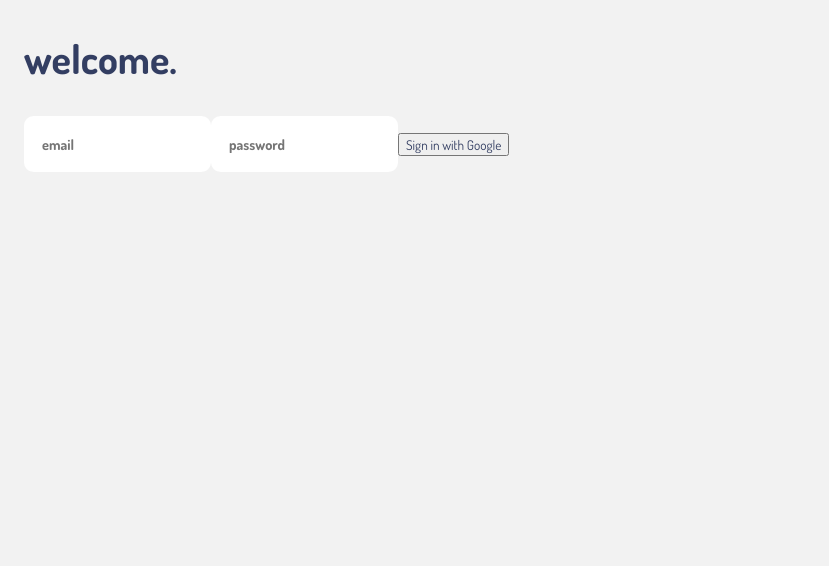
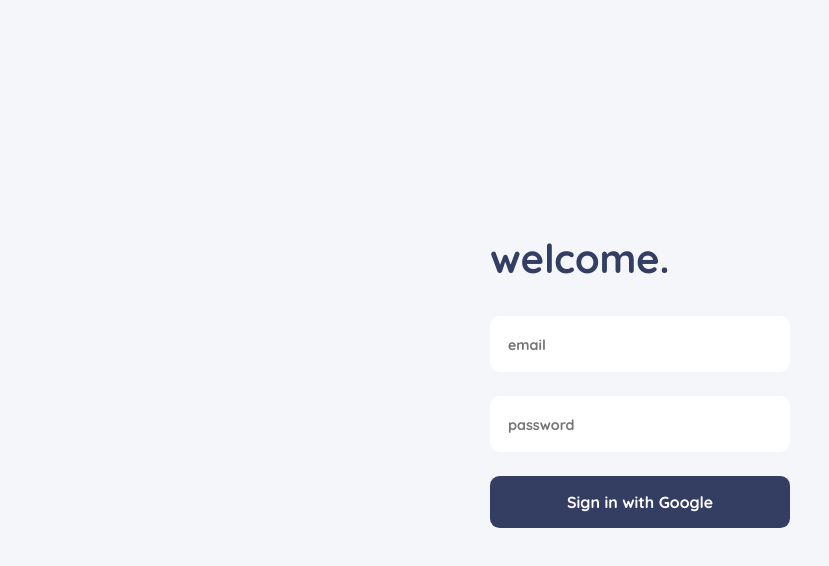
Before and after one commit to JamesODonoghue/finance-app, a React (Create React App) app in the folder frontend/: page / in a window 1280 px wide. Shown: the top 566 px of the page, without its empty margins (0-829 px from the left). Built offline with nearby package versions, Linux system fonts and the light colour scheme.

Commit message:
style updates.

```diff
--- a/frontend/package.json
+++ b/frontend/package.json
@@ -3,6 +3,10 @@
     "version": "0.1.0",
     "private": true,
     "dependencies": {
+        "@fortawesome/fontawesome-svg-core": "^1.2.27",
+        "@fortawesome/free-regular-svg-icons": "^5.12.1",
+        "@fortawesome/free-solid-svg-icons": "^5.12.1",
+        "@fortawesome/react-fontawesome": "^0.1.9",
         "@nestjs/common": "^6.11.7",
         "@nestjs/core": "^6.11.7",
         "@testing-library/jest-dom": "^4.2.4",
--- a/frontend/src/App.css
+++ b/frontend/src/App.css
@@ -11,10 +11,10 @@
     font-weight: normal;
 }
 
-.app {
+/* .app {
     max-width: 1600px;
     margin: auto;
-}
+} */
 
 .login-btn {
     width: 100%;
@@ -45,7 +45,3 @@
     background: var(--bg-color-secondary);
     padding: 1.5rem;
 }
-
-nav {
-    justify-self: center;
-}
--- a/frontend/src/App.tsx
+++ b/frontend/src/App.tsx
@@ -5,6 +5,7 @@
 
 import { ProtectedRoute } from './shared/components/ProtectedRoute';
 import { Authenticate } from './Auth/Authenticate';
+import { Navbar } from './App/Navbar/Navbar';
 
 export const App = () => {
     return (
--- a/frontend/src/App/UserInfo/UserInfo.css
+++ b/frontend/src/App/UserInfo/UserInfo.css
@@ -12,3 +12,9 @@
     margin-left: 1rem;
     border: 3px solid var(--txt-color-primary);
 }
+
+@media only screen and (min-device-width: 375px) and (max-device-width: 812px) {
+    .user-info_name {
+        display: none;
+    }
+}
--- a/frontend/src/Auth/Authenticate.tsx
+++ b/frontend/src/Auth/Authenticate.tsx
@@ -4,7 +4,7 @@
 import { parse } from 'query-string';
 import { Button } from '../shared/components/Button/Button';
 import { Input } from '../shared/components/Input/Input';
-
+import './Authenticate.css';
 export const Authenticate = () => {
     const history = useHistory();
     let handleLogin = () => {
--- a/frontend/src/Home/Accounts/Accounts.css
+++ b/frontend/src/Home/Accounts/Accounts.css
@@ -1,9 +1,9 @@
 .accounts_body {
-    background: #fff;
+    /* background: #fff; */
     display: grid;
     min-height: 300px;
     border-radius: 1.5rem;
-    grid-template-columns: repeat(auto-fit, minmax(300px, 3fr));
+    grid-template-columns: repeat(4, 1fr);
     grid-gap: 1rem;
     align-items: center;
     justify-items: center;
@@ -16,7 +16,9 @@
 }
 
 .account {
-    margin: 2rem;
+    background: #fff;
+    padding: 2rem;
+    border-radius: 1.5rem;
 }
 
 .account_name {
--- a/frontend/src/Home/Activity/Activity.css
+++ b/frontend/src/Home/Activity/Activity.css
@@ -16,9 +16,14 @@
     display: grid;
     font-weight: bold;
     grid-gap: 2rem;
-    margin: 2rem;
+    padding: 2rem;
     grid-template-columns: repeat(4, 1fr);
     /* justify-items: center; */
+}
+
+.activity_item:hover {
+    /* opacity: 0.9; */
+    /* background-color: #f2f2f2; */
 }
 
 .activity_item_title {
--- a/frontend/src/Home/Home.css
+++ b/frontend/src/Home/Home.css
@@ -1,12 +1,13 @@
 .home-container {
     max-width: 1200px;
     margin: auto;
+    padding: 2rem 6rem 2rem 8rem;
 }
 
 .home-container header {
     margin: 0;
     display: grid;
-    grid-template-columns: repeat(auto-fit, minmax(300px, 1fr));
+    grid-template-columns: repeat(auto-fit, minmax(100px, 1fr));
     align-items: center;
 }
 
@@ -19,3 +20,9 @@
     max-width: 800px;
     margin: auto;
 }
+
+@media only screen and (min-device-width: 375px) and (max-device-width: 812px) {
+    .home-title {
+        font-size: 1.5rem;
+    }
+}
--- a/frontend/src/Home/Home.tsx
+++ b/frontend/src/Home/Home.tsx
@@ -4,6 +4,8 @@
 import { Accounts } from './Accounts/Accounts';
 import './Home.css';
 import { Activity } from './Activity/Activity';
+import { FontAwesomeIcon } from '@fortawesome/react-fontawesome';
+import { Navbar } from '../App/Navbar/Navbar';
 
 export const Home = () => {
     let user: any;
@@ -12,15 +14,20 @@
     }
 
     return (
+        <div>
             <div className="home-container">
                 <header>
-                <div className="home-title">Merius</div>
-                <UserInfo photo={user.photo} displayName={user.displayName} />
+                    <UserInfo
+                        photo={user.photo}
+                        displayName={user.displayName}
+                    />
                 </header>
                 <section>
                     <Accounts />
-                <Activity />
+                    {/* <Activity /> */}
                 </section>
+            </div>
+            <Navbar />
         </div>
     );
 };
--- a/frontend/src/index.css
+++ b/frontend/src/index.css
@@ -6,19 +6,18 @@
 
 :root {
     --bg-color-secondary: #fff;
-    --bg-color-primary: #f2f2f2;
+    --bg-color-primary: #f5f6fa;
     --txt-color-primary: #333e62;
 }
 
-html,
-* {
+html {
     color: var(--txt-color-primary);
     box-sizing: border-box;
-    font-family: Dosis;
+    font-family: Quicksand;
 }
 
 body {
-    margin: 1.5rem;
+    margin: 0;
     background: var(--bg-color-primary);
     -webkit-font-smoothing: antialiased;
     -moz-osx-font-smoothing: grayscale;
@@ -38,6 +37,12 @@
 
 @font-face {
     font-family: "Vollkhorn";
-    src: local("Vollkhorn"), url(./fonts/Vollkorn/Vollkorn-Black.ttf) format("truetype");
+    src: local("Vollkhorn"), url(./fonts/Vollkorn/Vollkorn-Regular.ttf) format("truetype");
     font-weight: 1 999;
 }
+
+@media only screen and (min-device-width: 375px) and (max-device-width: 812px) {
+    .body {
+        margin: 0;
+    }
+}
--- a/frontend/src/shared/components/Button/Button.tsx
+++ b/frontend/src/shared/components/Button/Button.tsx
@@ -1,5 +1,5 @@
 import React from 'react';
-
+import './Button.css';
 export const Button = ({
     className = 'btn-primary',
     icon = null,
```
Also changed, not shown: 1 other file (tests, documents, lock files or other folders). Lines whose indentation alone changed are shown as unchanged.
